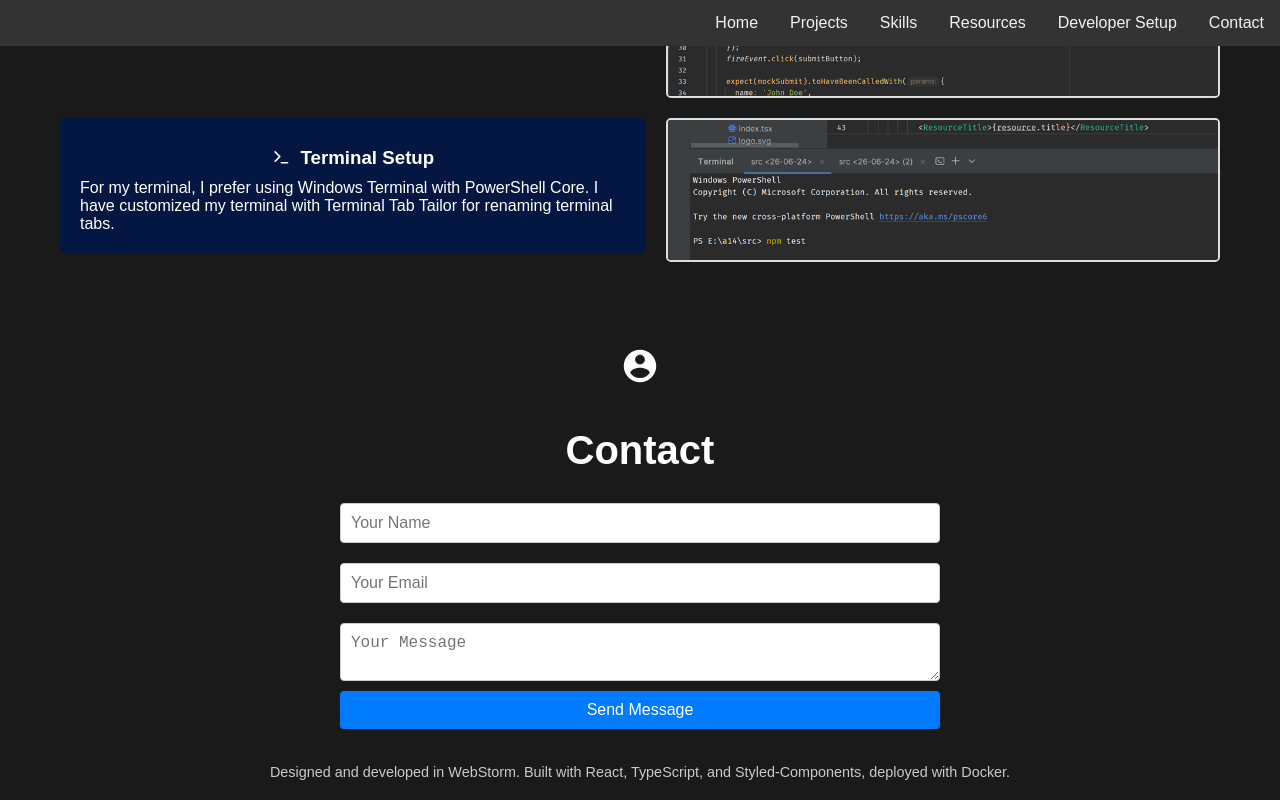
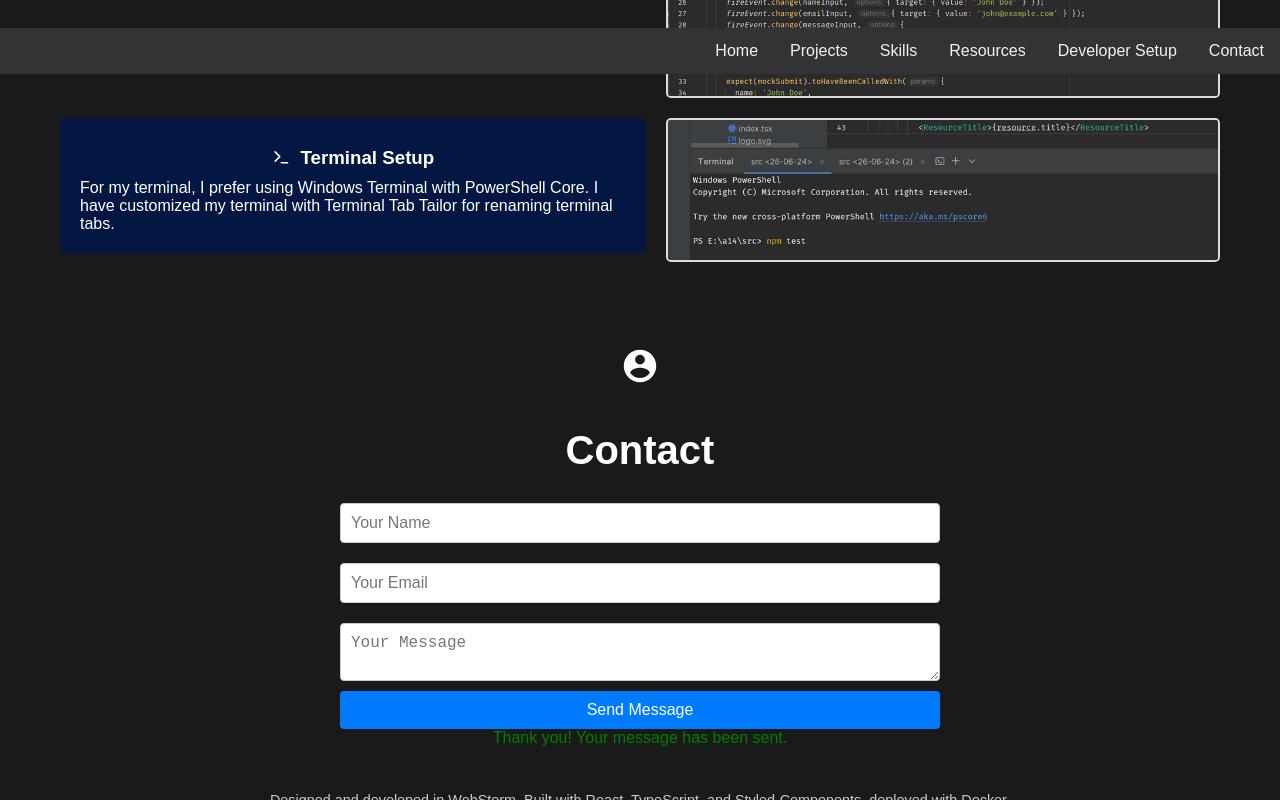
Before and after one commit to tacooyaki/a14_portfolio_website, a React (Create React App) app: page / in a window 1280 px wide. Both pictures are taken after typing "Sample", "name@example.com", "Sample" into the empty fields and a click on the button "Send Message". Shown: the part 4495-5295 px from the top of the page. Built offline with nearby package versions, Linux system fonts and the light colour scheme.

Commit message:
Updated contact form.

```diff
--- a/src/App.tsx
+++ b/src/App.tsx
@@ -81,9 +81,8 @@ const App = () => {
   ];
 
   const handleContactSubmit = (data: ContactFormData) => {
-    alert(`Message sent: ${JSON.stringify(data, null, 2)}`);
+    console.log('Form submitted:', data);
   };
-
   return (
     <>
       <GlobalStyle />
--- a/src/components/ContactForm/ContactForm.tsx
+++ b/src/components/ContactForm/ContactForm.tsx
@@ -39,23 +39,56 @@ const Button = styled.button`
   }
 `;
 
+const ErrorMessage = styled.div`
+  color: red;
+  margin-bottom: 10px;
+`;
+
+const SuccessMessage = styled.div`
+  color: green;
+  margin-bottom: 10px;
+`;
+
 const ContactForm: React.FC<ContactFormProps> = ({ onSubmit }) => {
   const [name, setName] = useState('');
   const [email, setEmail] = useState('');
   const [message, setMessage] = useState('');
+  const [error, setError] = useState('');
+  const [success, setSuccess] = useState('');
 
   const handleSubmit = (e: React.FormEvent) => {
     e.preventDefault();
-    onSubmit({ name, email, message });
+    const emailRegex = /^[^\s@]+@[^\s@]+\.(com|ca)$/;
+    if (!emailRegex.test(email)) {
+      setError('Please enter a valid email address ending with .com or .ca');
+      return;
+    }
+
+    const formData = { name, email, message };
+    onSubmit(formData);
+
     setName('');
     setEmail('');
     setMessage('');
+    setError('');
+    setSuccess('Thank you! Your message has been sent.');
+
+    setTimeout(() => {
+      setSuccess('');
+    }, 5000);
   };
-
   return (
-    <FormContainer onSubmit={handleSubmit}>
+    <FormContainer
+      onSubmit={handleSubmit}
+      name="contact"
+      method="POST"
+      data-netlify="true"
+      data-netlify-honeypot="bot-field"
+    >
+      <input type="hidden" name="form-name" value="contact" />
       <Input
         type="text"
+        name="name"
         placeholder="Your Name"
         value={name}
         onChange={(e) => setName(e.target.value)}
@@ -63,18 +96,22 @@ const ContactForm: React.FC<ContactFormProps> = ({ onSubmit }) => {
       />
       <Input
         type="email"
+        name="email"
         placeholder="Your Email"
         value={email}
         onChange={(e) => setEmail(e.target.value)}
         required
       />
       <TextArea
+        name="message"
         placeholder="Your Message"
         value={message}
         onChange={(e) => setMessage(e.target.value)}
         required
       />
       <Button type="submit">Send Message</Button>
+      {error && <ErrorMessage>{error}</ErrorMessage>}
+      {success && <SuccessMessage>{success}</SuccessMessage>}
     </FormContainer>
   );
 };
```
